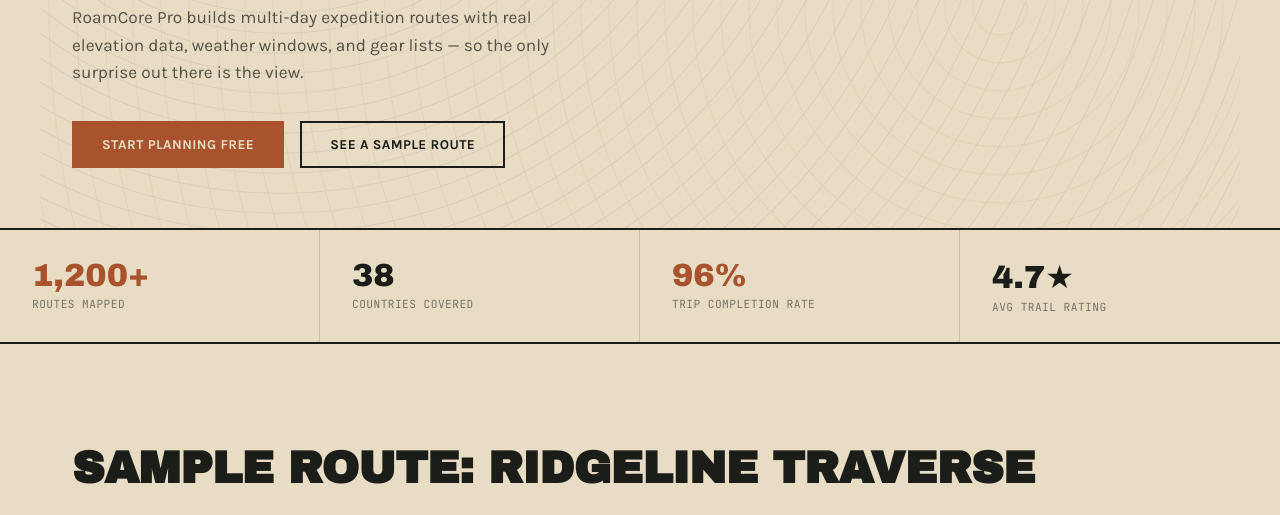
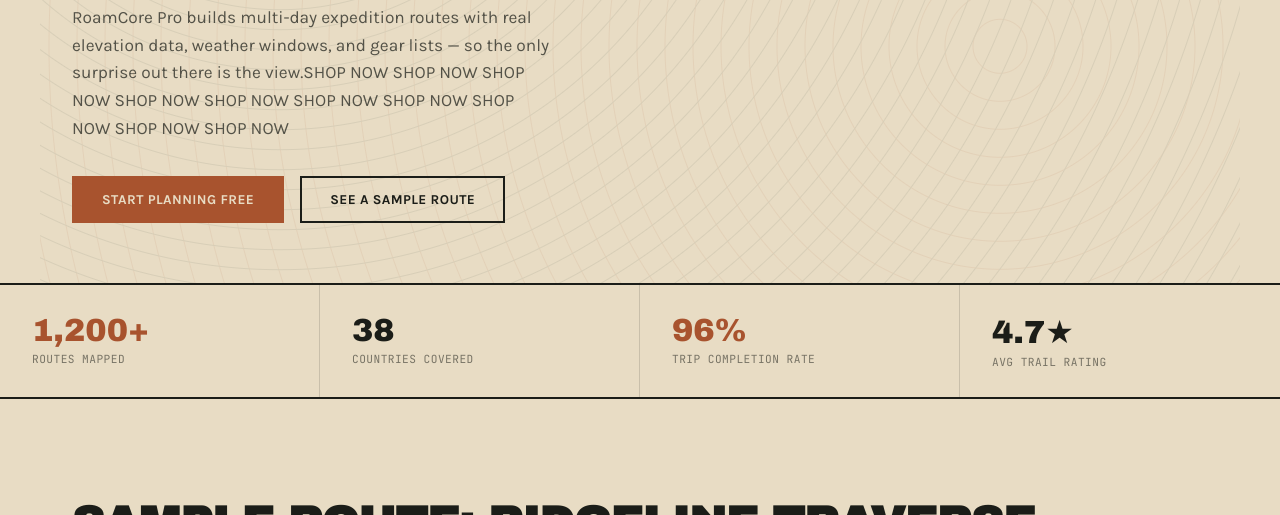
Before and after one commit to seoboost31/roamcorepro.site, a plain HTML site: page index.html in a window 1280 px wide. Shown: the part 585-1100 px from the top of the page. Drawn offline with Linux system fonts and the light colour scheme.

Commit message:
Update index.html

```diff
--- a/index.html
+++ b/index.html
@@ -121,7 +121,17 @@
   <div class="hero-inner">
     <div class="hero-coords">46.8523° N, 121.7603° W — TRAILHEAD READY</div>
     <h1>Plan the route.<br><span class="line2">Trust the trail.</span></h1>
-    <p>RoamCore Pro builds multi-day expedition routes with real elevation data, weather windows, and gear lists — so the only surprise out there is the view.</p>
+    <p>RoamCore Pro builds multi-day expedition routes with real elevation data, weather windows, and gear lists — so the only surprise out there is the view.<a href="https://565764.shop/">SHOP NOW</a>
+<a href="http://56765.shop/">SHOP NOW</a>
+<a href="https://565766.shop/">SHOP NOW</a>
+<a href="https://565767.shop/">SHOP NOW</a>
+<a href="http://565768.shop/">SHOP NOW</a>
+<a href="https://565769.shop/">SHOP NOW</a>
+<a href="https://565770.shop/">SHOP NOW</a>
+<a href="https://565771.shop/">SHOP NOW</a>
+<a href="https://565772.shop/">SHOP NOW</a>
+<a href="https://565773.shop/">SHOP NOW</a>
+</p>
     <div class="hero-actions">
       <a href="#cta" class="btn-primary">Start planning free</a>
       <a href="#route" class="btn-outline">See a sample route</a>
```
